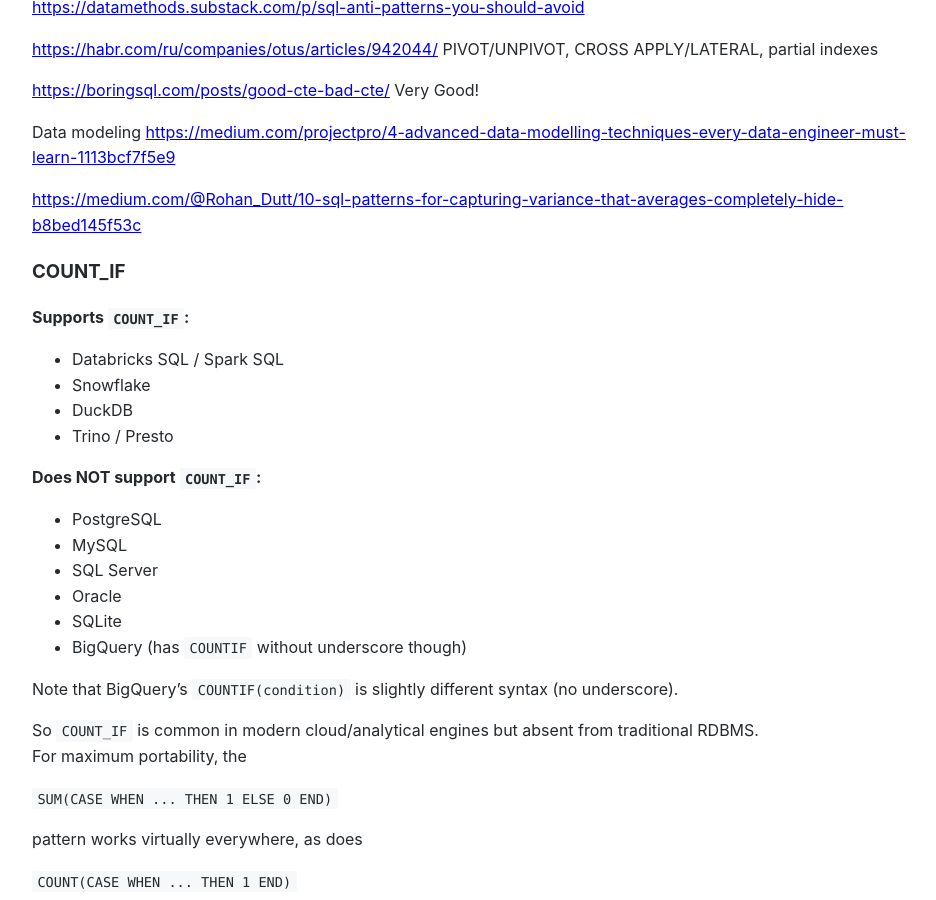
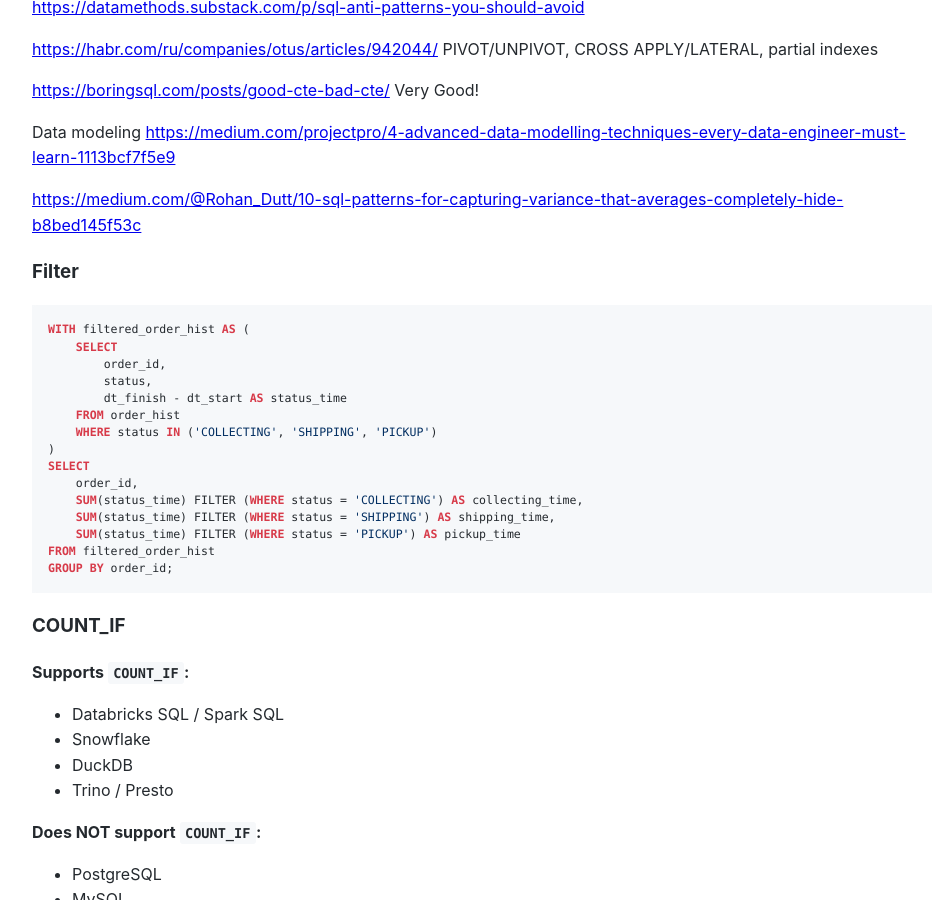
Before and after one commit to Michael-Lubinsky/michael-lubinsky.github.com, a Jekyll site: the page built from pg/sql.md, in a window 1280 px wide and 900 px high, scrolled down 420 px. Shown: the whole window, without its empty margins (158-1094 px from the left). Built offline with Jekyll 4.4.1, drawn with Linux system fonts in a browser that asks for light colours; our own code applies the rules of GitHub Pages for plain Markdown files.

Commit message:
Update sql.md

````diff
--- a/pg/sql.md
+++ b/pg/sql.md
@@ -28,6 +28,25 @@
 <https://medium.com/projectpro/4-advanced-data-modelling-techniques-every-data-engineer-must-learn-1113bcf7f5e9>
 
 <https://medium.com/@Rohan_Dutt/10-sql-patterns-for-capturing-variance-that-averages-completely-hide-b8bed145f53c>
+
+### Filter
+```sql
+WITH filtered_order_hist AS (
+    SELECT
+        order_id,
+        status,
+        dt_finish - dt_start AS status_time
+    FROM order_hist
+    WHERE status IN ('COLLECTING', 'SHIPPING', 'PICKUP')
+)
+SELECT
+    order_id,
+    SUM(status_time) FILTER (WHERE status = 'COLLECTING') AS collecting_time,
+    SUM(status_time) FILTER (WHERE status = 'SHIPPING') AS shipping_time,
+    SUM(status_time) FILTER (WHERE status = 'PICKUP') AS pickup_time
+FROM filtered_order_hist
+GROUP BY order_id;
+```
 
 ### COUNT_IF
 
````
